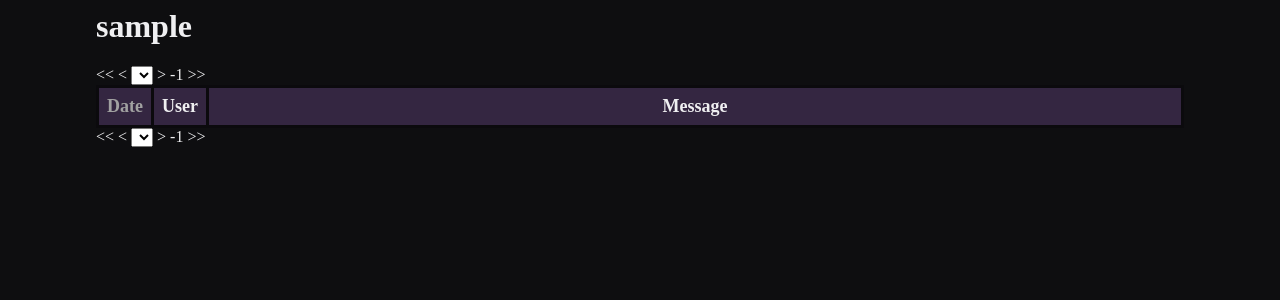
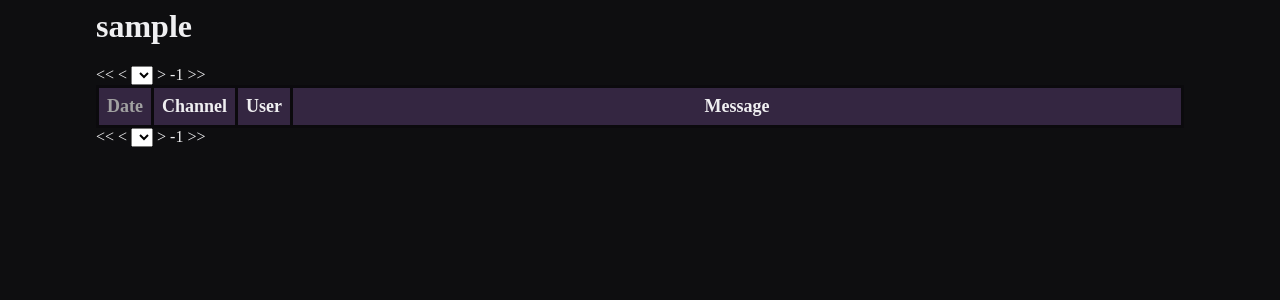
Before and after one commit to retrontology/twitchchatviewer, a Django app: a page that uses webserver/templates/messages.html in a window 1280 px wide. Shown: the top 300 px of the page. Run offline with Django 4.2, Linux system fonts and the light colour scheme; data that the repository does not hold is empty.

Commit message:
fix messages channel

```diff
--- a/webserver/templates/messages.html
+++ b/webserver/templates/messages.html
@@ -8,7 +8,7 @@
 <table class="messages">
     <tr class="messages-header">
         <th class="message-date">Date</th>
-        {% if channel %}
+        {% if not channel %}
         <th class="message-channel">Channel</th>
         {% endif %}
         <th class="message-user">User</th>
@@ -17,7 +17,7 @@
     {% for message in messages %}
     <tr>
         <td class="message-date">{{ message.timestamp }}</td>
-        {% if channel %}
+        {% if not channel %}
         <td class="message-channel">
             <a href="{% url 'channel' message.channel %}?username={{ username }}">{{ message.channel }}</a>
         </td>
```
